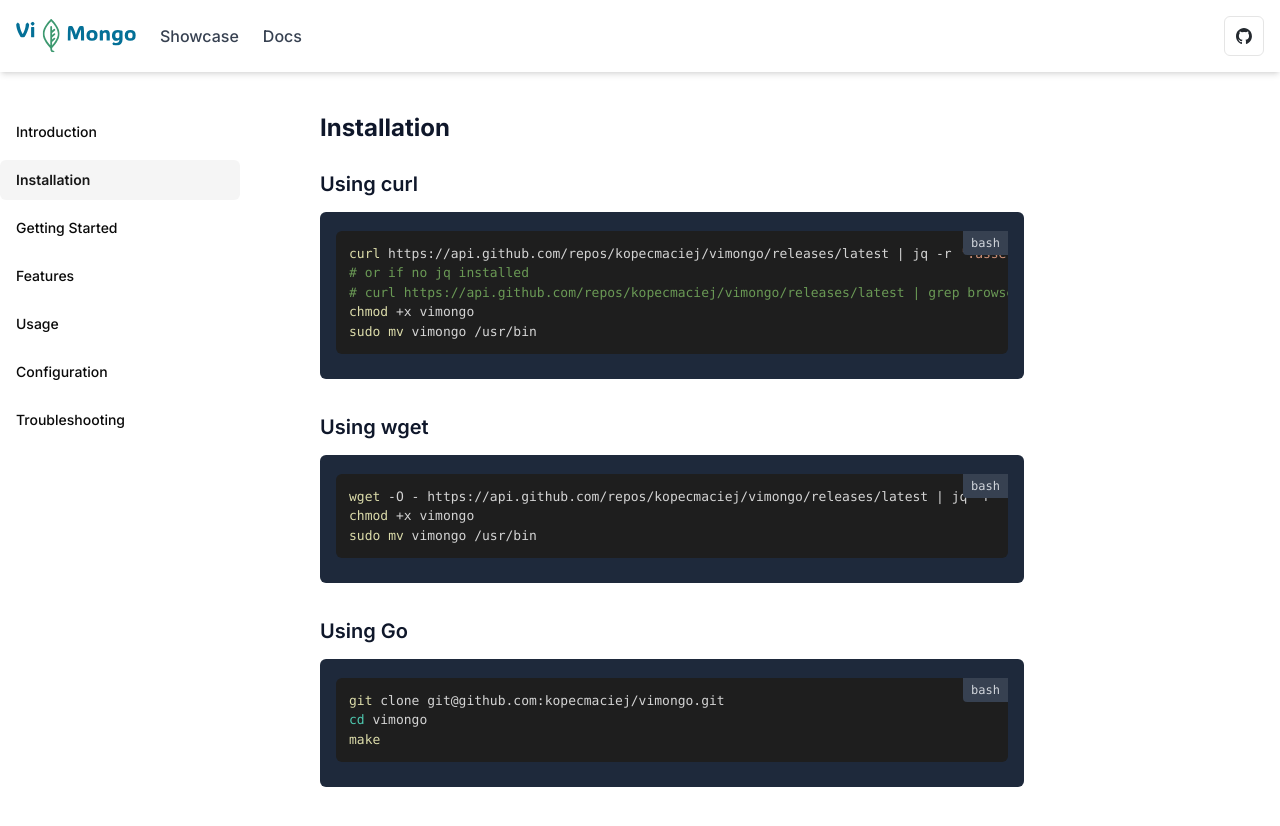
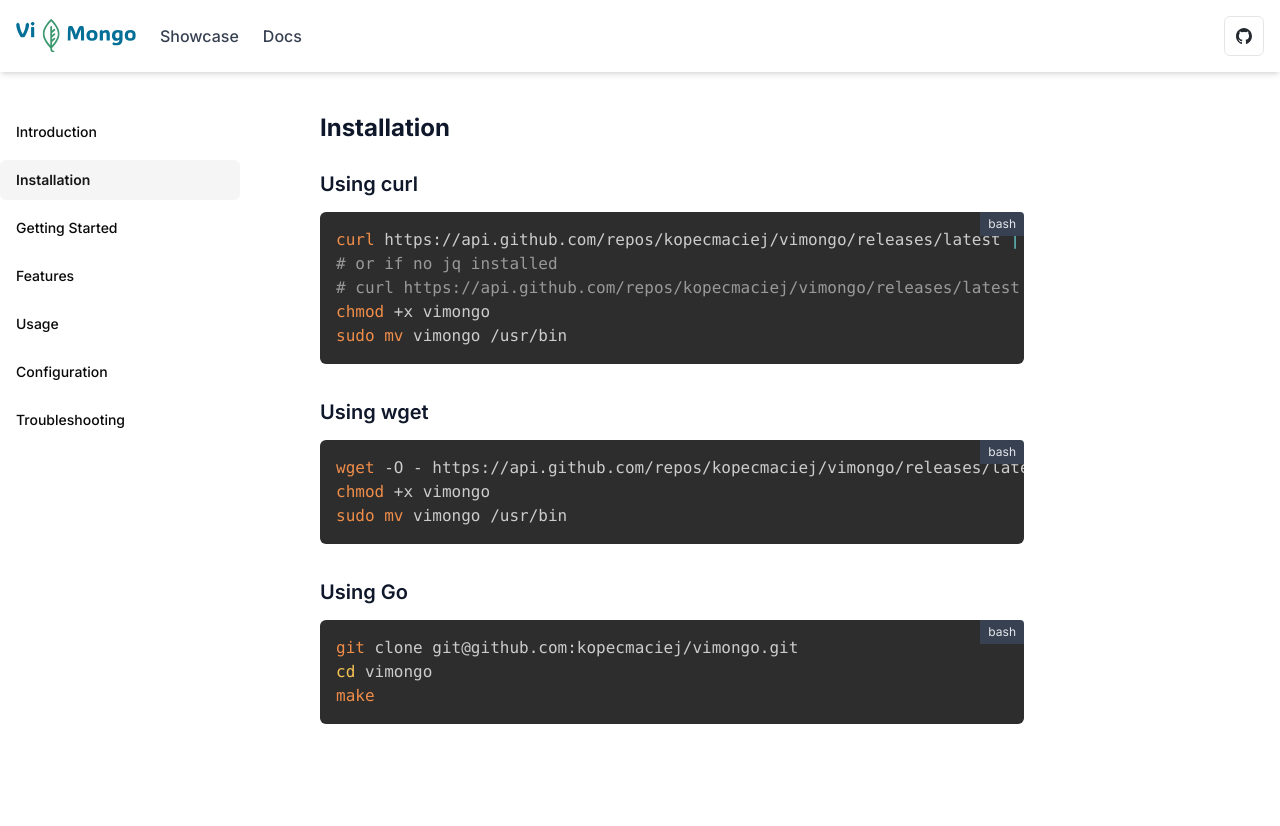
Before and after one commit to kopecmaciej/vi-mongo-web, a Next.js app: page /docs/installation in a window 1280 px wide. Shown: the top 826 px of the page. Built offline with nearby package versions, Linux system fonts and the light colour scheme.

Commit message:
fix: code viewing

```diff
--- a/package.json
+++ b/package.json
@@ -16,6 +16,7 @@
     "@radix-ui/react-separator": "^1.1.0",
     "@radix-ui/react-slot": "^1.1.0",
     "@types/mdx": "^2.0.13",
+    "@types/react-syntax-highlighter": "^15.5.13",
     "class-variance-authority": "^0.7.0",
     "clsx": "^2.1.1",
     "framer-motion": "^11.3.31",
--- a/src/mdx-components.tsx
+++ b/src/mdx-components.tsx
@@ -1,39 +1,39 @@
+import React from 'react';
 import type { MDXComponents } from 'mdx/types'
 import Image from 'next/image';
 import { Button } from "@/components/ui/button";
-import { Prism as SyntaxHighlighter } from 'react-syntax-highlighter'
-import { vscDarkPlus } from 'react-syntax-highlighter/dist/esm/styles/prism'
-
-const customStyle = {
-  ...vscDarkPlus,
-  'pre[class*="language-"]': {
-    ...vscDarkPlus['pre[class*="language-"]'],
-    background: '#1E1E1E',
-    borderRadius: '6px',
-    padding: '1em',
-    marginBottom: '1em',
-  },
-}
-
-const CodeBlock = ({ className, children }) => {
-  const language = className ? className.replace('language-', '') : 'text'
-  return (
-    <div className="relative">
-      <div className="absolute top-0 right-0 bg-gray-700 text-gray-300 rounded-bl px-2 py-1 text-xs">
-        {language}
-      </div>
-      <SyntaxHighlighter language={language} style={customStyle}>
-        {children}
-      </SyntaxHighlighter>
-    </div>
-  )
-}
+import { Prism as SyntaxHighlighter } from 'react-syntax-highlighter';
+import { tomorrow } from 'react-syntax-highlighter/dist/cjs/styles/prism';
 
 export function useMDXComponents(components: MDXComponents): MDXComponents {
   return {
     img: ({ src, alt }) => <Image src={src as string} alt={alt as string} className="mb-4" />,
     Button: ({ children, href }) => <Button asChild><a href={href}>{children}</a></Button>,
-    code: CodeBlock,
+    pre: ({ children }) => {
+      const childrenArray = React.Children.toArray(children);
+      const code = childrenArray[0] as React.ReactElement;
+      const className = code.props.className || '';
+      const language = className.replace(/language-/, '');
+
+      return (
+        <div className="relative">
+          <div className="absolute top-0 right-0 bg-gray-700 text-gray-200 px-2 py-1 text-xs rounded-tr">
+            {language}
+          </div>
+          <SyntaxHighlighter
+            language={language}
+            style={tomorrow}
+            customStyle={{
+              margin: 0,
+              borderRadius: '0.375rem',
+              padding: '1rem',
+            }}
+          >
+            {code.props.children.trim()}
+          </SyntaxHighlighter>
+        </div>
+      );
+    },
     ...components,
   }
 }
```
Also changed, not shown: 1 other file (tests, documents, lock files or other folders).
